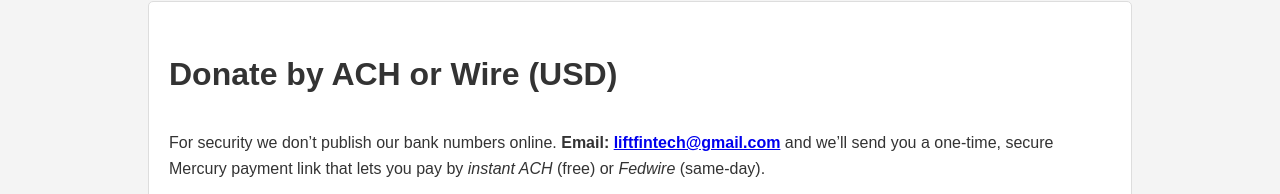
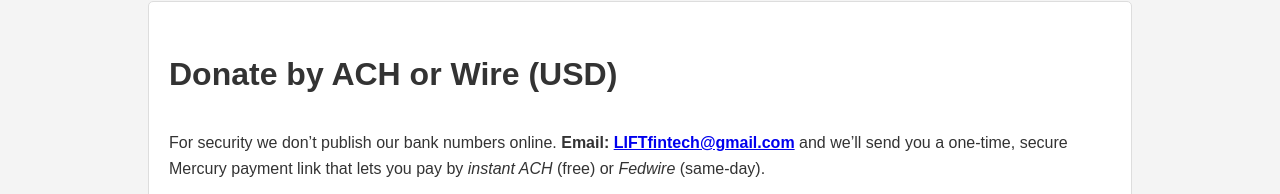
Before and after one commit to togosh/educationnonprofit, a website: page public/donate.html in a window 1280 px wide. Shown: the part 1413-1607 px from the top of the page. Drawn offline with Linux system fonts and the light colour scheme.

Commit message:
- minor update

```diff
--- a/public/donate.html
+++ b/public/donate.html
@@ -62,7 +62,7 @@
 
                         <p>
                             For security we don’t publish our bank numbers online.
-                            <strong>Email: <a href="mailto:liftfintech@gmail.com">liftfintech@gmail.com</a></strong>
+                            <strong>Email: <a href="mailto:LIFTfintech@gmail.com">LIFTfintech@gmail.com</a></strong>
                             and we’ll send you a one-time, secure Mercury payment link that lets you pay
                             by <em>instant ACH</em> (free) or <em>Fedwire</em> (same-day).
                         </p>
```
